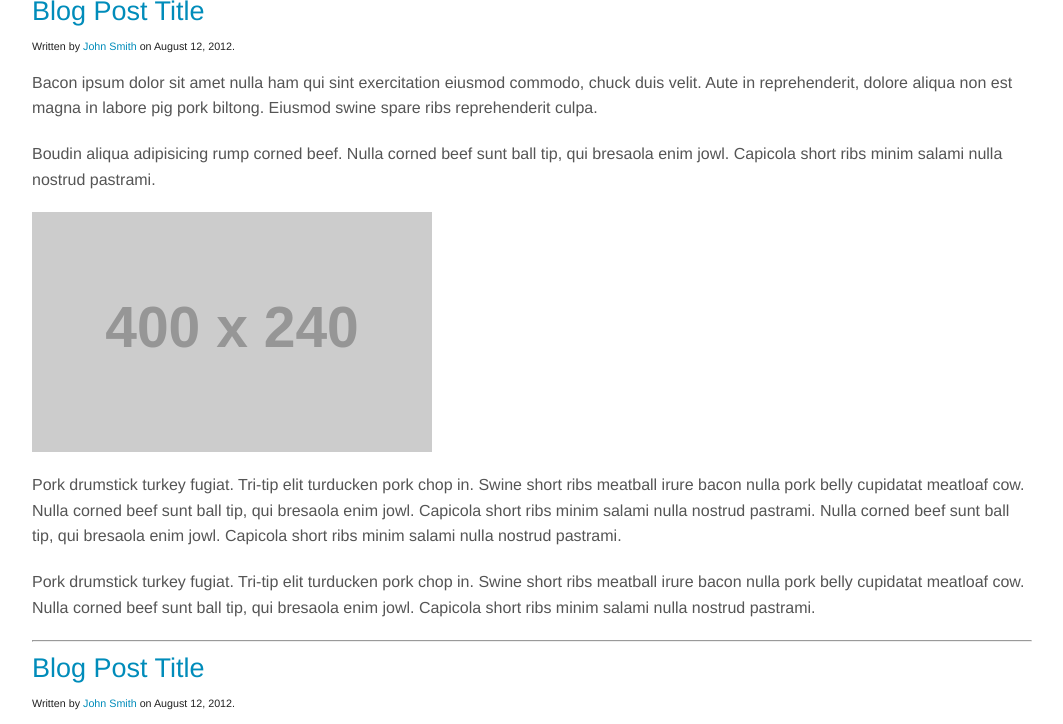
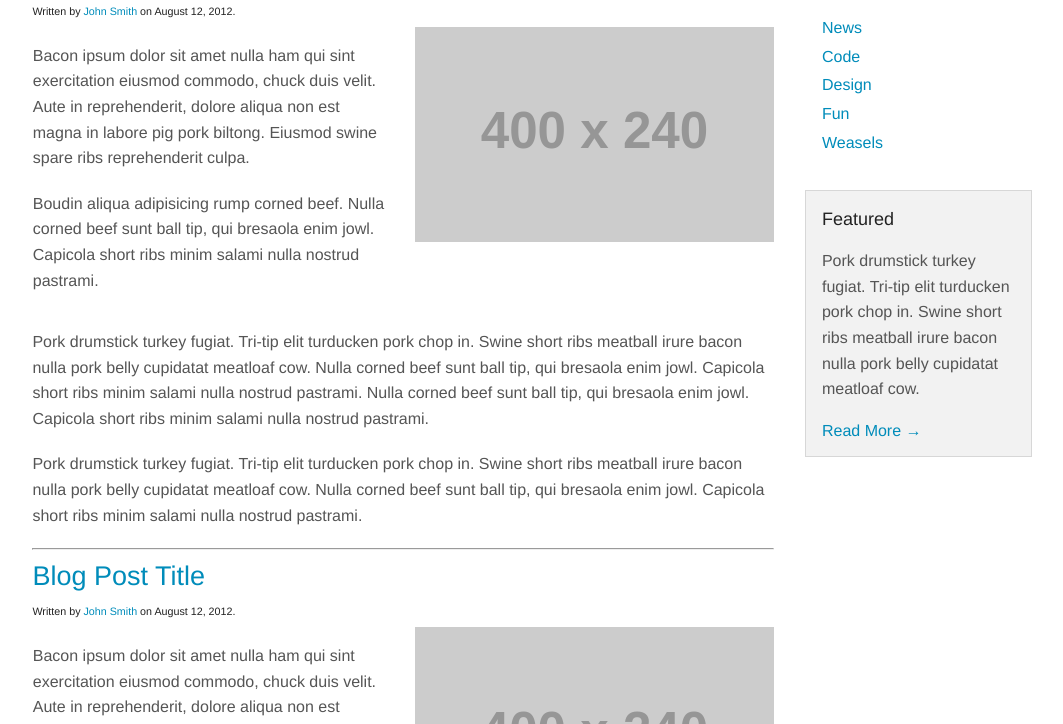
Before and after one commit to SteveMcArthur/semantic-blog-template, a plain HTML site: page blog.html in a window 1280 px wide. Shown: the part 134-858 px from the top of the page, without its empty margins (108-1171 px from the left). Drawn offline with Linux system fonts and the light colour scheme; the site is published under a folder, as on GitHub Pages, so addresses that start at the root find nothing; placeholder pictures from the web are drawn by us.

Commit message:
edited css path to work on gh-pages

```diff
--- a/blog.html
+++ b/blog.html
@@ -14,49 +14,49 @@
     <meta name="copyright" content="Steve McArthur. Copyright (c) 2014" />
 
 
-    <link rel="stylesheet" type="text/css" class="ui" href="/css/elements/basic-icon.css">
-    <link rel="stylesheet" type="text/css" class="ui" href="/css/elements/icon.css">
+    <link rel="stylesheet" type="text/css" class="ui" href="css/elements/basic-icon.css">
+    <link rel="stylesheet" type="text/css" class="ui" href="css/elements/icon.css">
 
-    <link rel="stylesheet" type="text/css" class="ui" href="/css/elements/button.css">
-    <link rel="stylesheet" type="text/css" class="ui" href="/css/elements/divider.css">
-    <link rel="stylesheet" type="text/css" class="ui" href="/css/elements/header.css">
-    <link rel="stylesheet" type="text/css" class="ui" href="/css/elements/image.css">
-    <link rel="stylesheet" type="text/css" class="ui" href="/css/elements/input.css">
-    <link rel="stylesheet" type="text/css" class="ui" href="/css/elements/label.css">
-    <link rel="stylesheet" type="text/css" class="ui" href="/css/elements/loader.css">
-    <link rel="stylesheet" type="text/css" class="ui" href="/css/elements/reveal.css">
-    <link rel="stylesheet" type="text/css" class="ui" href="/css/elements/progress.css">
-    <link rel="stylesheet" type="text/css" class="ui" href="/css/elements/segment.css">
-    <link rel="stylesheet" type="text/css" class="ui" href="/css/elements/step.css">
+    <link rel="stylesheet" type="text/css" class="ui" href="css/elements/button.css">
+    <link rel="stylesheet" type="text/css" class="ui" href="css/elements/divider.css">
+    <link rel="stylesheet" type="text/css" class="ui" href="css/elements/header.css">
+    <link rel="stylesheet" type="text/css" class="ui" href="css/elements/image.css">
+    <link rel="stylesheet" type="text/css" class="ui" href="css/elements/input.css">
+    <link rel="stylesheet" type="text/css" class="ui" href="css/elements/label.css">
+    <link rel="stylesheet" type="text/css" class="ui" href="css/elements/loader.css">
+    <link rel="stylesheet" type="text/css" class="ui" href="css/elements/reveal.css">
+    <link rel="stylesheet" type="text/css" class="ui" href="css/elements/progress.css">
+    <link rel="stylesheet" type="text/css" class="ui" href="css/elements/segment.css">
+    <link rel="stylesheet" type="text/css" class="ui" href="css/elements/step.css">
 
-    <link rel="stylesheet" type="text/css" class="ui" href="/css/collections/breadcrumb.css">
-    <link rel="stylesheet" type="text/css" class="ui" href="/css/collections/form.css">
-    <link rel="stylesheet" type="text/css" class="ui" href="/css/collections/grid.css">
-    <link rel="stylesheet" type="text/css" class="ui" href="/css/collections/menu.css">
-    <link rel="stylesheet" type="text/css" class="ui" href="/css/collections/message.css">
-    <link rel="stylesheet" type="text/css" class="ui" href="/css/collections/table.css">
+    <link rel="stylesheet" type="text/css" class="ui" href="css/collections/breadcrumb.css">
+    <link rel="stylesheet" type="text/css" class="ui" href="css/collections/form.css">
+    <link rel="stylesheet" type="text/css" class="ui" href="css/collections/grid.css">
+    <link rel="stylesheet" type="text/css" class="ui" href="css/collections/menu.css">
+    <link rel="stylesheet" type="text/css" class="ui" href="css/collections/message.css">
+    <link rel="stylesheet" type="text/css" class="ui" href="css/collections/table.css">
 
-    <link rel="stylesheet" type="text/css" class="ui" href="/css/views/comment.css">
-    <link rel="stylesheet" type="text/css" class="ui" href="/css/views/list.css">
-    <link rel="stylesheet" type="text/css" class="ui" href="/css/views/feed.css">
-    <link rel="stylesheet" type="text/css" class="ui" href="/css/views/item.css">
-    <link rel="stylesheet" type="text/css" class="ui" href="/css/views/statistic.css">
+    <link rel="stylesheet" type="text/css" class="ui" href="css/views/comment.css">
+    <link rel="stylesheet" type="text/css" class="ui" href="css/views/list.css">
+    <link rel="stylesheet" type="text/css" class="ui" href="css/views/feed.css">
+    <link rel="stylesheet" type="text/css" class="ui" href="css/views/item.css">
+    <link rel="stylesheet" type="text/css" class="ui" href="css/views/statistic.css">
 
-    <link rel="stylesheet" type="text/css" class="ui" href="/css/modules/modal.css">
-    <link rel="stylesheet" type="text/css" class="ui" href="/css/modules/accordion.css">
-    <link rel="stylesheet" type="text/css" class="ui" href="/css/modules/dropdown.css">
-    <link rel="stylesheet" type="text/css" class="ui" href="/css/modules/popup.css">
-    <link rel="stylesheet" type="text/css" class="ui" href="/css/modules/rating.css">
-    <link rel="stylesheet" type="text/css" class="ui" href="/css/modules/sidebar.css">
-    <link rel="stylesheet" type="text/css" class="ui" href="/css/modules/shape.css">
-    <link rel="stylesheet" type="text/css" class="ui" href="/css/modules/tab.css">
-    <link rel="stylesheet" type="text/css" class="ui" href="/css/modules/checkbox.css">
-    <link rel="stylesheet" type="text/css" class="ui" href="/css/modules/dimmer.css">
-    <link rel="stylesheet" type="text/css" class="ui" href="/css/modules/transition.css">
+    <link rel="stylesheet" type="text/css" class="ui" href="css/modules/modal.css">
+    <link rel="stylesheet" type="text/css" class="ui" href="css/modules/accordion.css">
+    <link rel="stylesheet" type="text/css" class="ui" href="css/modules/dropdown.css">
+    <link rel="stylesheet" type="text/css" class="ui" href="css/modules/popup.css">
+    <link rel="stylesheet" type="text/css" class="ui" href="css/modules/rating.css">
+    <link rel="stylesheet" type="text/css" class="ui" href="css/modules/sidebar.css">
+    <link rel="stylesheet" type="text/css" class="ui" href="css/modules/shape.css">
+    <link rel="stylesheet" type="text/css" class="ui" href="css/modules/tab.css">
+    <link rel="stylesheet" type="text/css" class="ui" href="css/modules/checkbox.css">
+    <link rel="stylesheet" type="text/css" class="ui" href="css/modules/dimmer.css">
+    <link rel="stylesheet" type="text/css" class="ui" href="css/modules/transition.css">
     <link rel="stylesheet" type="text/css" class="ui" href="blog.css">
 
 
-    <script src="/js/jquery.js"></script>
+    <script src="js/jquery.js"></script>
 
 </head>
 
```
